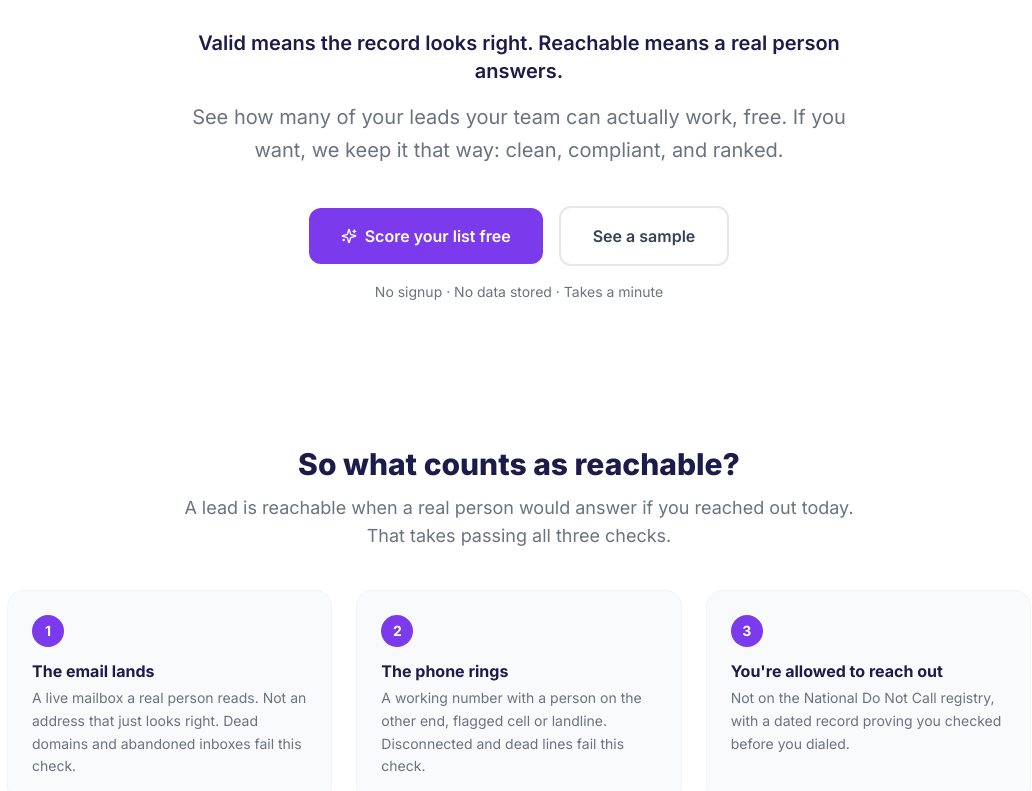
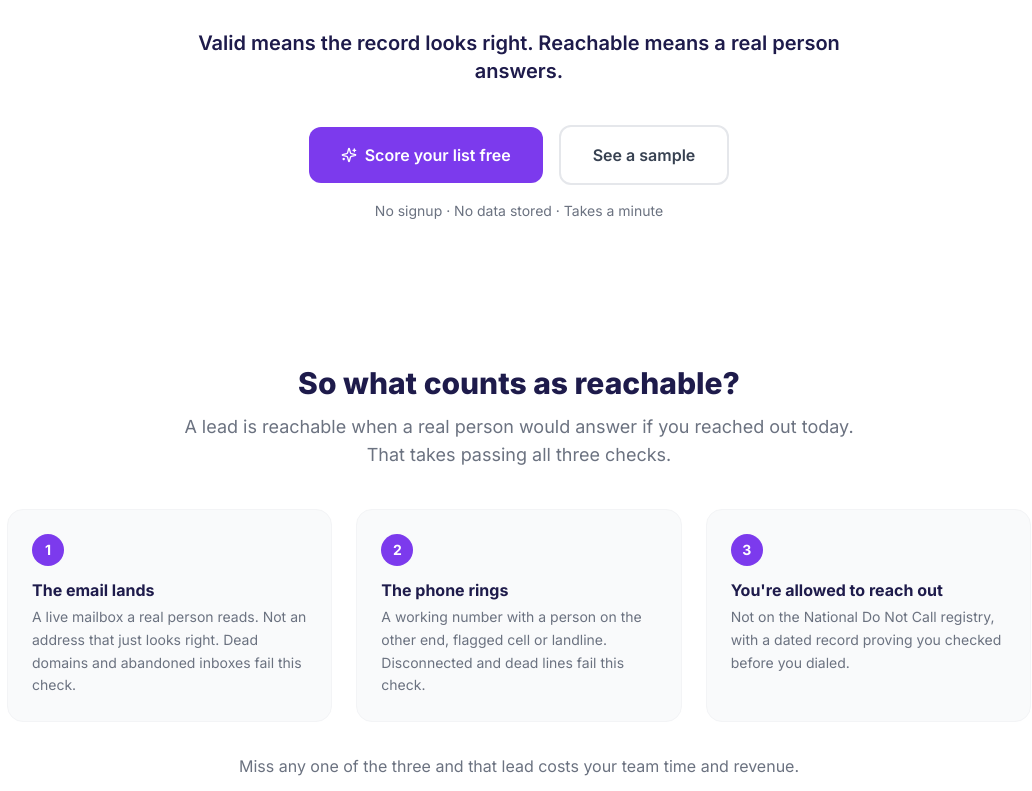
Before and after one commit to contactzen19/ContactZen-, a Next.js app in the folder frontend/: page / in a window 1280 px wide. Shown: the part 309-1100 px from the top of the page, without its empty margins (121-1153 px from the left). Built offline with nearby package versions, Linux system fonts and the light colour scheme.

Commit message:
Scrap hero subtext line, trim reachable-section closer

```diff
--- a/frontend/app/page.tsx
+++ b/frontend/app/page.tsx
@@ -142,10 +142,7 @@ function Hero() {
         <p className="text-lg md:text-xl font-semibold text-brand-900 max-w-2xl mx-auto mb-4">
           Valid means the record looks right. Reachable means a real person answers.
         </p>
-        <p className="text-xl text-gray-500 max-w-2xl mx-auto mb-10 leading-relaxed">
-          See how many of your leads your team can actually work, free. If you want, we keep it that way: clean, compliant, and ranked.
-        </p>
-        <div className="flex flex-col sm:flex-row items-center justify-center gap-4">
+        <div className="flex flex-col sm:flex-row items-center justify-center gap-4 mt-10">
           <Link
             href="/app"
             className="btn-primary text-base px-8 py-4 rounded-xl inline-flex items-center gap-2"
@@ -210,7 +207,7 @@ function ReachableDefinition() {
           ))}
         </div>
         <p className="text-center text-gray-500 text-base mt-8 max-w-2xl mx-auto">
-          Miss any one of the three and that lead costs your team time and revenue. Your score counts the ones that pass.
+          Miss any one of the three and that lead costs your team time and revenue.
         </p>
       </div>
     </section>
```
